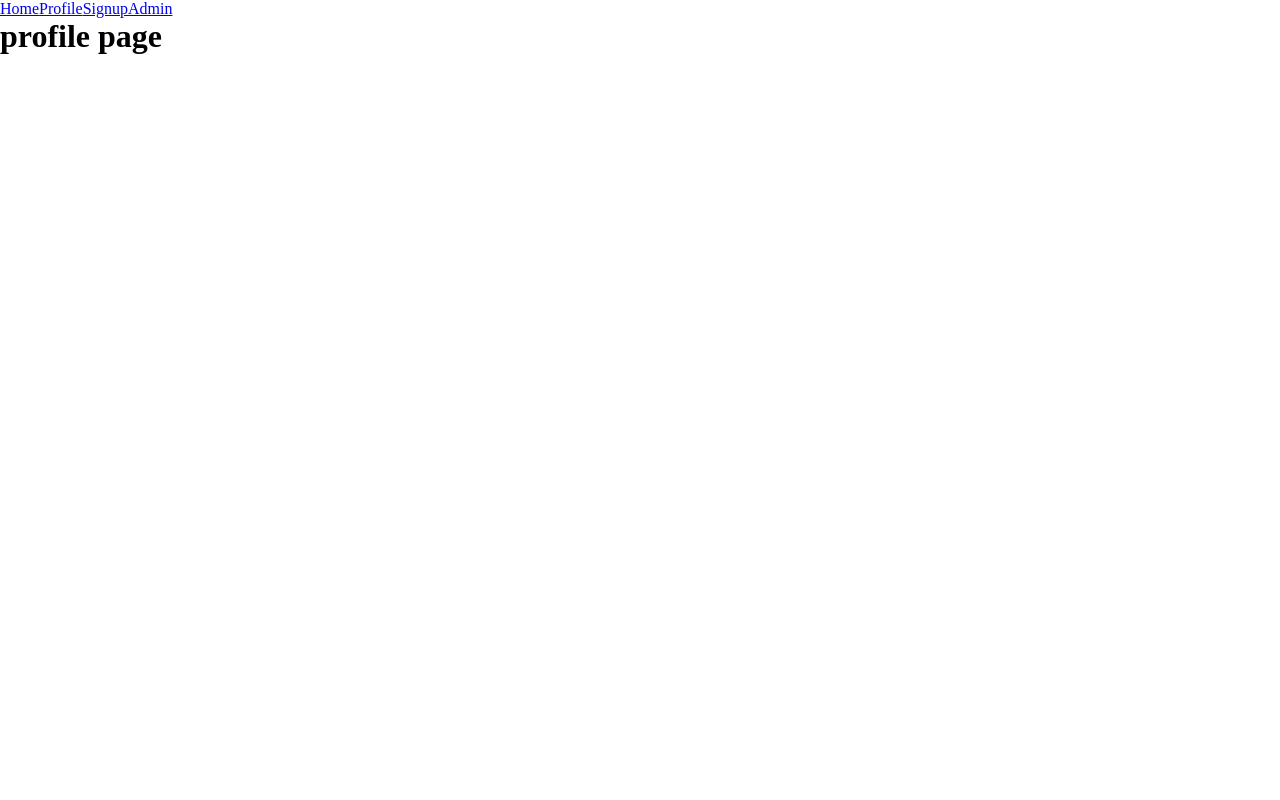
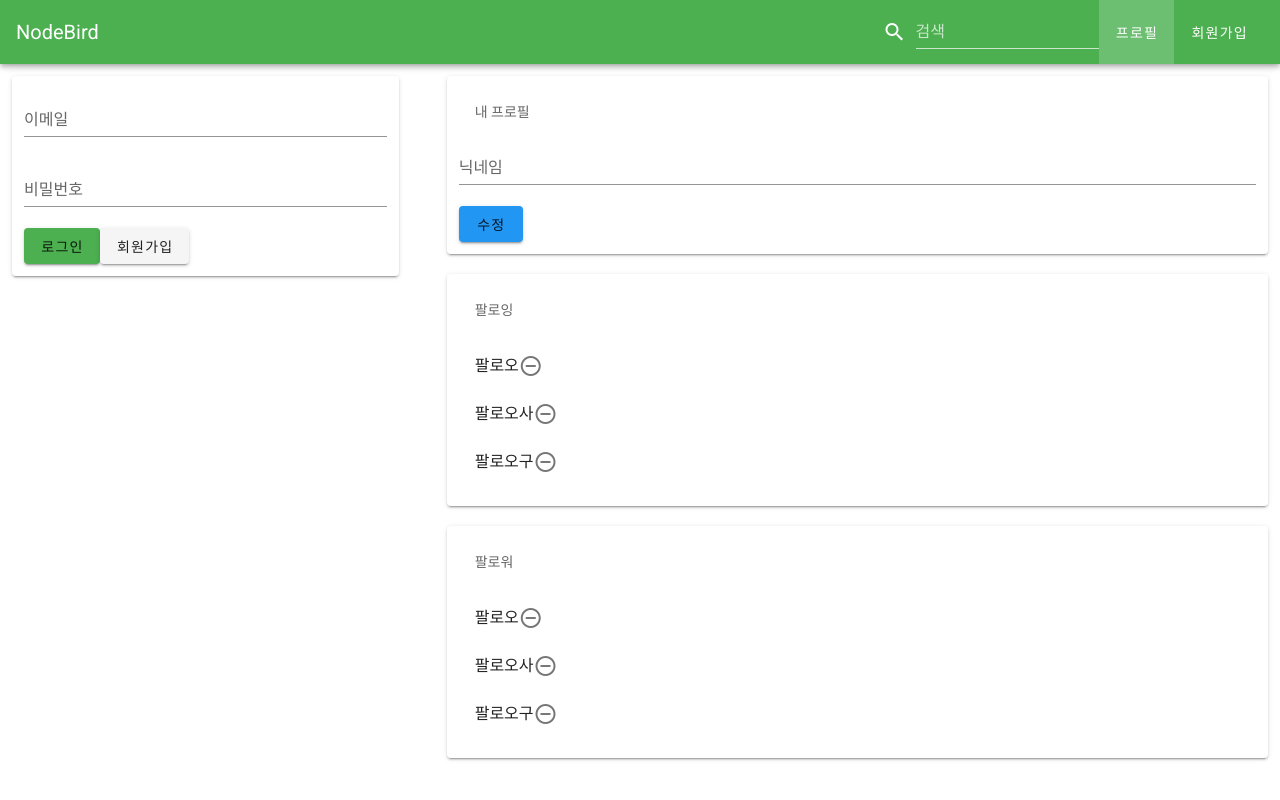
Before and after one commit to cslee-dev/nuxtjs-nodebird, a Nuxt app in the folder ch1/front/: page /profile in a window 1280 px wide. Shown: the top 800 px of the page. Built offline with nearby package versions, Linux system fonts and the light colour scheme.

Commit message:
기본페이지 화면 만들기

```diff
--- /dev/null
+++ b/ch1/front/components/FollowList.vue
@@ -0,0 +1,26 @@
+<template>
+  <v-list>
+    <v-list-item>
+      <span>팔로오</span>
+      <v-icon>mdi-minus-circle-outline</v-icon>
+    </v-list-item>
+    <v-list-item>
+      <span>팔로오사</span>
+      <v-icon>mdi-minus-circle-outline</v-icon>
+    </v-list-item>
+    <v-list-item>
+      <span>팔로오구</span>
+      <v-icon>mdi-minus-circle-outline</v-icon>
+    </v-list-item>
+  </v-list>
+</template>
+
+<script>
+export default {
+  name: "FollowList"
+}
+</script>
+
+<style scoped>
+
+</style>
--- /dev/null
+++ b/ch1/front/components/LoginForm.vue
@@ -0,0 +1,32 @@
+<template>
+  <v-container>
+    <v-card>
+      <v-form>
+        <v-container>
+        <v-text-field
+            label="이메일"
+            type="email"
+            required
+        />
+        <v-text-field
+            label="비밀번호"
+            type="password"
+            required
+        />
+        <v-btn color="green" type="submit">로그인</v-btn>
+        <v-btn nuxt to="/signup">회원가입</v-btn>
+        </v-container>
+      </v-form>
+    </v-card>
+  </v-container>
+</template>
+
+<script>
+export default {
+  name: "LoginForm"
+}
+</script>
+
+<style scoped>
+
+</style>
--- /dev/null
+++ b/ch1/front/components/PostCard.vue
@@ -0,0 +1,36 @@
+<template>
+  <v-card style="margin-bottom:20px;">
+    <v-img/>
+    <v-card-text>
+      <div>
+        <h3>TestCard</h3>
+        <div>안녕하세요. 게시글입니다.</div>
+      </div>
+    </v-card-text>
+    <v-card-actions>
+      <v-btn text color="orange">
+        <v-icon>mdi-twitter-retweet</v-icon>
+      </v-btn>
+      <v-btn text color="orange">
+        <v-icon>mdi-heart-outline</v-icon>
+      </v-btn>
+      <v-btn text color="orange">
+        <v-icon>mdi-comment-outline</v-icon>
+      </v-btn>
+      <v-btn text color="orange">
+        <v-icon>mdi-dots-horizontal</v-icon>
+      </v-btn>
+
+    </v-card-actions>
+  </v-card>
+</template>
+
+<script>
+export default {
+  name: "PostCard"
+}
+</script>
+
+<style scoped>
+
+</style>
--- a/ch1/front/layouts/default.vue
+++ b/ch1/front/layouts/default.vue
@@ -1,31 +1,49 @@
 <template>
   <v-app>
-    <div>
+    <nav>
       <v-toolbar dark color="green">
         <v-toolbar-title>
-          <nuxt-link to="/">NodeBird</nuxt-link>
+          <nuxt-link to="/" :style="{color:'#ffffff', textDecoration:'none' }">NodeBird</nuxt-link>
         </v-toolbar-title>
         <v-spacer></v-spacer>
         <v-toolbar-items>
-          <v-text-field label="검색" hide-details="false" prepend-icon="mdi-magnify" :style="{display: 'flex', alignItems:'center'}"/>
-          <v-btn text nuxt to="/profile">
+          <v-text-field label="검색" hide-details="false" prepend-icon="mdi-magnify" :style="navBtnStyle"/>
+          <v-btn text nuxt to="/profile" :style="navBtnStyle">
             <div>프로필</div>
           </v-btn>
-          <v-btn text nuxt to="/signup">
+          <v-btn text nuxt to="/signup" :Style="navBtnStyle">
             <div>회원가입</div>
           </v-btn>
         </v-toolbar-items>
       </v-toolbar>
-      <nuxt/>
-    </div>
+    </nav>
+    <v-row>
+      <v-col cols="12" xs="12" md="4">
+        <login-form/>
+      </v-col>
+      <v-col cols="12" xs="12" md="8">
+        <nuxt/>
+      </v-col>
+
+    </v-row>
   </v-app>
 </template>
 
 <script>
+import LoginForm from "~/components/LoginForm";
+
 export default {
   name: "default",
+  components: {
+    LoginForm
+  },
   head: {
     title: "NodeBird"
+  },
+  computed: {
+    navBtnStyle() {
+      return {display: 'flex', alignItems: 'center'}
+    }
   }
 }
 </script>
--- a/ch1/front/pages/index.vue
+++ b/ch1/front/pages/index.vue
@@ -1,21 +1,28 @@
 <template>
-  <div>
-    <h1>Main Page</h1>
-  </div>
+  <v-container>
+    <post-card/>
+    <post-card/>
+    <post-card/>
+    <post-card/>
+    <post-card/>
+  </v-container>
 
 </template>
 
 <script>
 
 //import VueRouter from 'vue-router' // 잘안씀 페이지가 여러개라서.. 페이지마다 다 이게 들어가야함. 따로따로 연결 해줘야함. 중복임.
-
+import PostCard from "~/components/PostCard";
 export default {
+  name:"Main",
   data() {
     return {
       name: 'Nuxt.js',
     }
   },
-
+  components : {
+    PostCard
+  }
 }
 </script>
 
--- a/ch1/front/pages/profile.vue
+++ b/ch1/front/pages/profile.vue
@@ -1,12 +1,40 @@
 <template>
-  <div>
-    <h1>profile page</h1>
-  </div>
+  <v-container>
+    <v-card style="margin-bottom:20px;">
+      <v-container>
+        <v-subheader>내 프로필</v-subheader>
+
+        <v-form>
+          <v-text-field
+              label="닉네임"
+              required
+          />
+          <v-btn color="blue" type="submit">수정</v-btn>
+        </v-form>
+      </v-container>
+    </v-card>
+    <v-card style="margin-bottom:20px;">
+      <v-container>
+        <v-subheader>팔로잉</v-subheader>
+        <follow-list/>
+      </v-container>
+    </v-card>
+    <v-card style="margin-bottom:20px;">
+      <v-container>
+        <v-subheader>팔로워</v-subheader>
+        <follow-list/>
+      </v-container>
+    </v-card>
+  </v-container>
 </template>
 
 <script>
+import FollowList from '~/components/FollowList';
+
 export default {
-  layout: "admin",
+  components: {
+    FollowList,
+  },
   name: "profile",
 }
 </script>
--- a/ch1/front/pages/signup.vue
+++ b/ch1/front/pages/signup.vue
@@ -1,6 +1,39 @@
 <template>
   <div>
-    <h1>signup page</h1>
+    <v-container>
+      <v-card>
+        <v-container>
+          <v-subheader>회원가입</v-subheader>
+          <v-form>
+            <v-text-field
+                label="이메일"
+                type="email"
+                required
+            />
+            <v-text-field
+                label="비밀번호"
+                type="password"
+                required
+            />
+            <v-text-field
+                label="비밀번호 확인"
+                type="password1"
+                required
+            />
+            <v-text-field
+                label="닉네임"
+                type="nickname"
+                required
+            />
+            <v-checkbox
+                label="모든 사항을 동의합니다."
+                required
+            />
+            <v-btn color="green" type="submit">가입하기</v-btn>
+          </v-form>
+        </v-container>
+      </v-card>
+    </v-container>
   </div>
 </template>
 
```
